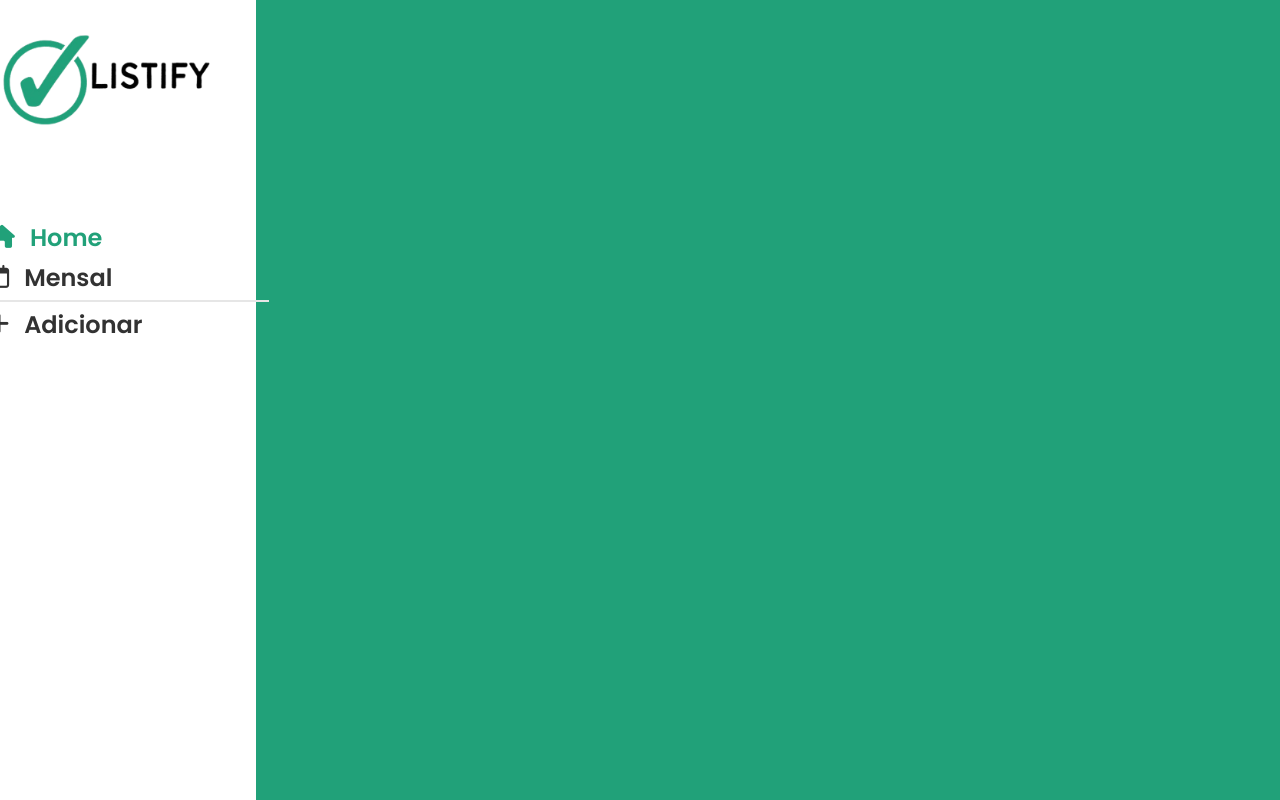
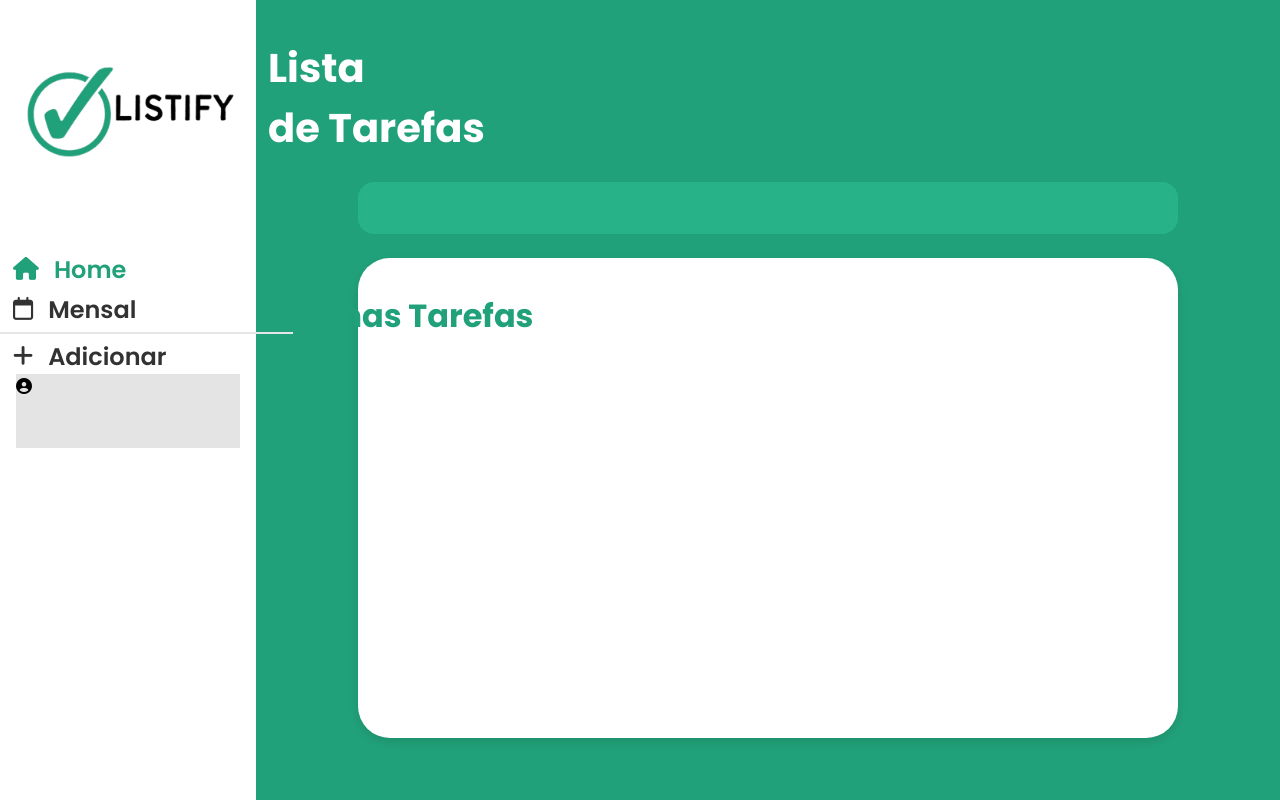
Before and after one commit to KauaSd/Listify, a PHP site: page /index.php?erro in a window 1280 px wide. Run offline with PHP 8.4, Linux system fonts and the light colour scheme; a user stored in the database is signed in; data comes from the database, SQL or seed files in the repository; some libraries are stand-ins or nearby versions.

Commit message:
mini erros

```diff
--- a/header.php
+++ b/header.php
@@ -4,7 +4,6 @@
 <head>
     <meta charset="UTF-8">
     <meta name="viewport" content="width=device-width, initial-scale=1.0">
-    <title>Adicionar Tarefa | Listify</title>
     <link rel="stylesheet" href="./style.css" />
     <link rel="preconnect" href="https://fonts.googleapis.com">
     <link rel="preconnect" href="https://fonts.gstatic.com" crossorigin>
--- a/navbar.php
+++ b/navbar.php
@@ -33,4 +33,7 @@ function isActive($pagina, $paginaAtual) {
                 </a>
             </div>
         </div>
+        <div class="User">
+            <i class="fa-solid fa-circle-user"></i>
+        </div>
     </div>
--- a/style.css
+++ b/style.css
@@ -30,8 +29,8 @@ body.loginPage{
 }
 
 .formholder {
-  margin-left: 20%;
-  width: 80%;
+  width: 100%;
+  padding-left: 20%; /* Corrigido aqui */
   display: flex;
   justify-content: center;
   align-items: center;
@@ -41,14 +40,23 @@ body.loginPage{
   gap: 3vh;
 }
 
+.FormHome {
+  height: 60% !important;
+}
+
+.User {
+  width: 100%;
+  height: 10%;
+  background-color: #E4E4E4;
+}
+
 .Form {
   background-color: #fff;
   width: 80%;
-  height:70%;
+  height: 70%;
   border-radius: 4vh;
   display: flex;
-  flex-wrap: wrap;
-  justify-content: center;
+  flex-direction: column;
   align-items: center;
   padding: 30px;
   gap: 15px;
@@ -128,9 +137,13 @@ body.loginPage{
   }
 }
 
-.Menu{
-  margin-top: -4vh;
-  margin-left: -3vh;
+.titleFormHome {
+  color: #21A179;
+  font-weight: 700;
+  font-size: 32px;
+  width: 35vh;
+  margin-left: -87vh;
+  margin-top: 0.5vh;
 }
 
 @media (max-width: 480px) {
@@ -154,12 +167,30 @@ body.loginPage{
     padding: 15px;
   }
 }
-.Header{
+
+.SemanalHeader {
+  width: 80%;
+  display: flex;
+  justify-content: center;
+}
+
+.Semanal {
+  width: 100%;
+  height: 6.5vh;
+  border-radius: 2vh;
+  background-color: #28B287;
+  display: flex;
+  align-items: center;
+  justify-content: center;
+}
+
+.Header {
   width: 100vw;
   display: flex;
   justify-content: center;
 }
-.FundoHeader{
+
+.FundoHeader {
   margin-top: 7vh;
   width: 25vw;
   height: 8vh;
@@ -169,98 +200,96 @@ body.loginPage{
   align-items: center;
   justify-content: center;
 }
-.ListifyImg{
+
+.ListifyImg {
   width: 10vh;
 }
-.imgheader{
+
+.imgheader {
   width: 9vw;
   margin-left: -2vw;
   margin-top: 1vh;
 }
+
 .formlogin {
   display: flex;
-  justify-content: center; /* centraliza verticalmente */
+  justify-content: center;
   align-items: center;
-  height: 70vh;          /* ocupa a altura toda da tela */
+  height: 70vh;
 }
-.divzonalogin{
+
+.divzonalogin {
   width: 100vw;
   height: 100vh;
 }
-.quadradologin{
+
+.quadradologin {
   width: 40vw;
   height: 50vh;
   border: 2px solid #CFCDCD;
   display: flex;
   border-radius: 5vh;
-  flex-direction: column; /* empilha os itens verticalmente */
-  justify-items: center;
+  flex-direction: column;
   align-items: center;
   justify-content: center;
-  background-color: #ffff;
+  background-color: #fff;
   padding: 20vh;
   gap: 3vh;
   transition: 0.5s;
 }
 
-.quadradologin:hover{
+.quadradologin:hover {
   margin-top: 3vh;
 }
 
-.quadradologin h1{
+.quadradologin h1 {
   align-self: center;
   font-weight: 600;
 }
 
-.quadradologin input{
+.quadradologin input {
   width: 70vh;
 }
 
-input[name="usuario"]:focus, input[name="senha"]:focus{
+input[name="usuario"]:focus, input[name="senha"]:focus {
   border-color: #21A179;
   outline: none;
 }
 
-.btnentrar{
+.btnentrar {
   background-color: #21A179;
   width: 10vw;
   height: 5vh;
-  border:none;
-  color:white;
+  border: none;
+  color: white;
   border-radius: 10vh;
   cursor: pointer;
   transition: 0.5s;
   font-weight: 700;
 }
 
-.btnentrar:hover{
+.btnentrar:hover {
   background-color: white;
-  color:#21A179;
+  color: #21A179;
   border: 3px solid #21A179;
 }
 
-input[name="usuario"], input[name="senha"], input[name="tarefa"], input[name="descricao"]{
-    border: 2px solid rgb(164, 164, 164);
-    border-radius: 2vh;
-    padding: 0 1vh;
+input[name="usuario"], input[name="senha"], input[name="tarefa"], input[name="descricao"] {
+  border: 2px solid rgb(164, 164, 164);
+  border-radius: 2vh;
+  padding: 0 1vh;
 }
 
-.titlePage{
+.titlePage {
   color: white;
-  font-weight: bolder;
+  font-weight: 700;
   font-size: 5vh;
   width: 35vh;
   margin-left: -90vh;
-  font-weight: 700;
   margin-top: -3vh;
 }
 
-.Form{
-  display: flex;
-  flex-direction: column;
-}
-
-.Formulario{
+.Formulario {
   display: flex;
   flex-direction: column;
   margin-top: 1vh;
--- a/view/addTarefa.php
+++ b/view/addTarefa.php
@@ -1,7 +1,7 @@
 <?php
 include 'navbar.php';
 ?>
-
+    <title> Adicionar Tarefa | Listify </title>
         <div class="formholder">
             <h1 class="titlePage">Adicionar Nova Tarefa</h1>
             <div class="Form">
--- a/view/home.php
+++ b/view/home.php
@@ -1,5 +1,16 @@
 <?php
 include 'navbar.php';
 ?>
-<div class="formholder">
-</div>
+    <title> Home | Listify </title>
+    <div class="formholder">
+        <h1 class="titlePage titleHome">Lista <br> de Tarefas</h1>
+        <div class="SemanalHeader">
+            <div class="Semanal">
+            </div>
+        </div>
+        <div class="Form FormHome">
+            <h1 class="titleFormHome">Minhas Tarefas</h1>
+        </div>
+    </div>
+</body>
+</html>
--- a/view/login.php
+++ b/view/login.php
@@ -1,3 +1,4 @@
+<title> Login | Listify </title>
 <body class="loginPage">
 	<div class="divzonalogin">
 		<div class="Header">
--- a/view/mensal.php
+++ b/view/mensal.php
@@ -1,5 +1,6 @@
 <?php
 include 'navbar.php';
 ?>
+    <title> Calendário Mensal | Listify </title>
 <div class="formholder">
 </div>
```
Also changed, not shown: other parts of style.css (+37 -42 lines).
